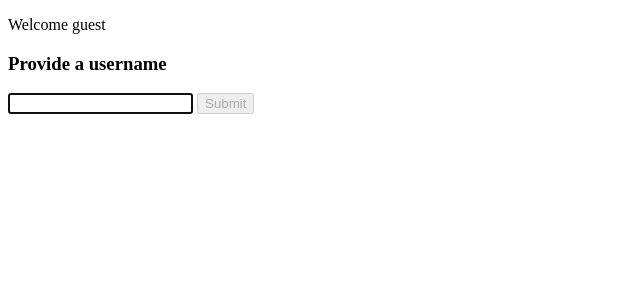
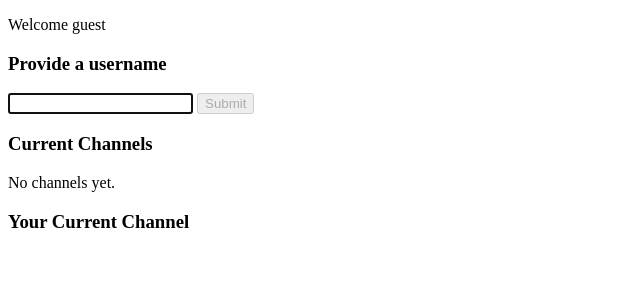
Before and after one commit to ilkeraslan/flack, a Flask app: page / in a window 1280 px wide. Shown: the top 300 px of the page, without its empty margins (0-640 px from the left). Run offline with Flask 2, Linux system fonts and the light colour scheme.

Commit message:
Fixed a bug which after adding channel user was still seeing 'No Channels Yet' warning.

```diff
--- a/application.py
+++ b/application.py
@@ -37,3 +37,14 @@ def create_channel():
         "success": True,
         "channel_name": channel['channel_name'],
         "channel_creator": channel['channel_creator']})
+
+
+@app.route("/get_channels", methods=["POST"])
+def get_channels():
+
+    # If no channel in channels, return False
+    if len(channels) is 0:
+        return jsonify({"success": False})
+
+    # Else, return channels
+    return jsonify({"success": True, "channels": channels})
--- a/static/script.js
+++ b/static/script.js
@@ -21,6 +21,38 @@ document.addEventListener('DOMContentLoaded', function() {
     else
       document.querySelector('#username-submit').disabled = true;
   };
+
+  // Show current channels
+  // Initialize new request
+  let request = new XMLHttpRequest();
+  request.open('POST', '/get_channels');
+
+  // Callback function for when request completes
+  request.onload = () => {
+
+    // Extract JSON data from request
+    const data = JSON.parse(request.responseText);
+
+    // Update the channels div
+    if (data.success) {
+      let currentChannels = data.channels;
+      currentChannels.forEach(function(element) {
+        console.log(element['channel_name']);
+        const li = document.createElement("li");
+        li.innerHTML = element['channel_name'];
+        document.querySelector('#current-channels').append(li);
+      });
+    }
+    else {
+      const p = document.createElement("p");
+      p.innerHTML = 'No channels yet.';
+      p.id = 'no-channels-yet';
+      document.querySelector('#channels').appendChild(p);
+    }
+  }
+
+  // Send request
+  request.send();
 
   // When user submits name form
   document.querySelector('#username-form').onsubmit = function() {
@@ -56,13 +88,23 @@ document.addEventListener('DOMContentLoaded', function() {
       // Extract JSON data from request
       const data = JSON.parse(request.responseText);
 
-      // Update the channels div
+      // Update the channel-result div
       if (data.success) {
         const contents = `Added channel ${data.channel_name}.`
         document.querySelector('#channel-result').innerHTML = contents;
+        // Add it also to current-channels ul
+        const li = document.createElement("li");
+        li.innerHTML = data.channel_name;
+        // If it's the first channel to be added, remove 'No channels yet' from current-channels
+        let noChannel = document.querySelector('#no-channels-yet') !== null;
+        if (noChannel) {
+          let noChannelNode = document.querySelector('#no-channels-yet');
+          document.querySelector('#channels').removeChild(noChannelNode);
+        }
+        document.querySelector('#current-channels').append(li);
       }
       else {
-        document.querySelector('#channel-result').innerHTML = 'There was an error.';
+        document.querySelector('#channel-result').innerHTML = 'This channel already exists.';
       }
       console.log(data.channel_name);
     }
--- a/templates/index.html
+++ b/templates/index.html
@@ -16,13 +16,20 @@
           </form>
         </div>
         <div id="create-channel-div" class="">
-          <h3>Provide a channel name</h3>
+          <h3>Add Channel</h3>
+          <h5>Provide a channel name</h5>
           <form id="channel-form" class="" action="index.html" method="post">
             <input id="channel-input" type="text" name="channel-input" autocomplete="off">
             <input id="channel-submit" type="submit" value="Create">
           </form>
         </div>
         <div id="channel-result"></div>
-        <div id="channels"></div>
+        <div id="channels">
+          <h3>Current Channels</h3>
+          <ul id="current-channels"></ul>
+        </div>
+        <div id="current-channel">
+          <h3>Your Current Channel</h3>
+        </div>
     </body>
 </html>
```
